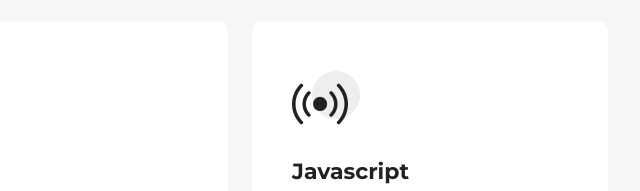
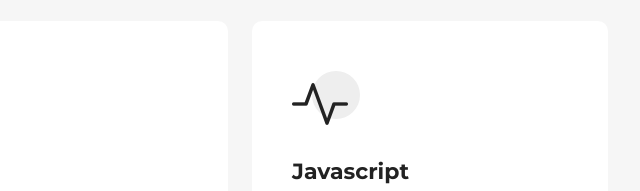
Before and after one commit to smthgtoprve/home, a plain HTML site: page index.html in a window 1280 px wide. Shown: the part 2918-3109 px from the top of the page, 590-1230 px from the left. Drawn offline with nearby package versions, Linux system fonts and the light colour scheme.

Commit message:
2024 2nd commit

```diff
--- a/index.html
+++ b/index.html
@@ -230,7 +230,7 @@
           <div class="col-lg-4 col-md-6">
             <div class="service-item position-relative">
               <div class="icon">
-                <i class="bi bi-broadcast"></i>
+                <i class="bi bi-activity"></i>
               </div>
               <h3>Javascript</h3>
             </div>
```
